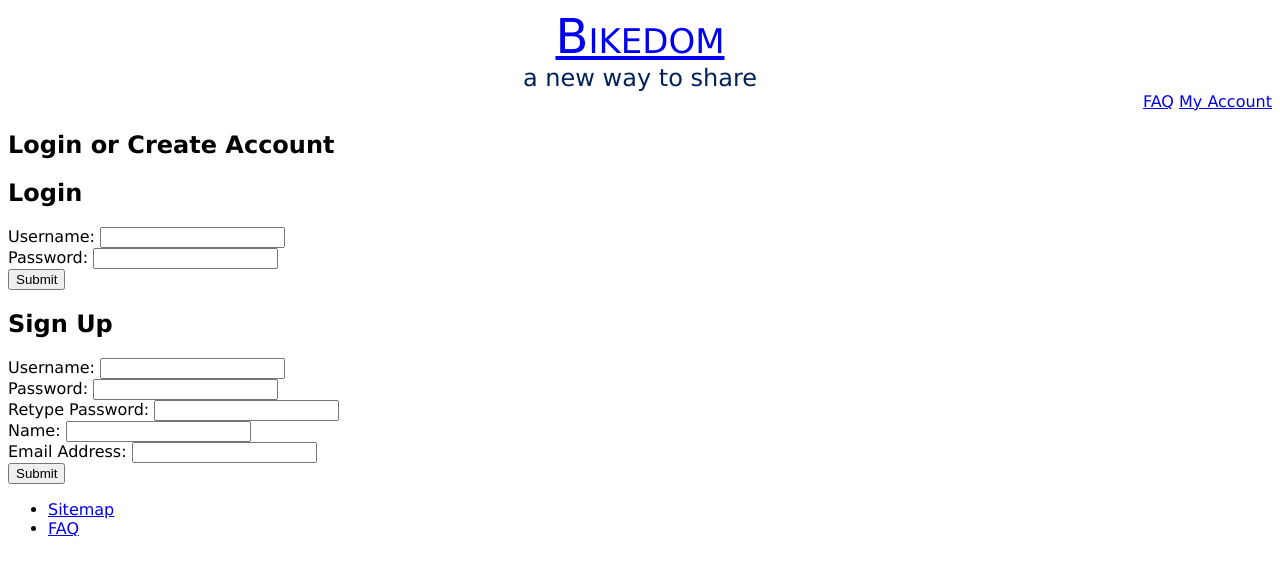
After one commit to blakearnold/Bikedom, a PHP site: page /login.php in a window 1280 px wide. The commit adds this page. Shown: the top 576 px of the page. Run offline with PHP 8.4, Linux system fonts and the light colour scheme.

Commit message:
login system implemented

```diff
--- a/layout.php
+++ b/layout.php
@@ -18,6 +18,14 @@ function print_header(){
 <div class="mainhead"><a href="bikedomHome.php" class='homelink'>Bikedom</a></div>
 <div class="subhead">a new way to share</div>
 <div class = "headlinks">
+<?php
+if(isset($_COOKIE['user'])){
+	?>
+	Welcome back <?php echo $_COOKIE['user']; ?>!
+	<a href="logout.php">Logout</a>
+<?php
+}
+?>
 <a href="faq.php">FAQ</a>
 <a href="account.php">My Account</a>
 </div>
--- /dev/null
+++ b/login.php
@@ -0,0 +1,54 @@
+<?php
+include 'layout.php';
+print_head_start();
+?>
+</head>
+<body>
+<?php
+print_header();
+?>
+<div class="body">
+<?php
+if(isset($_COOKIE["user"])){
+	?>
+		You are already logged in as <?php echo $_COOKIE["user"]; ?>!
+		<a href="logout.php">Logout?</a>
+	<?php
+		} else {
+	?>
+<h2>Login or Create Account</h2>
+<div class=Login>
+<h2>Login</h2>
+<form name="input" action="loginCheck.php" method="post">
+Username: <input type="text" name="user" /></br>
+Password: <input type="password" name="pwd" /></br>
+<input type="hidden" name="ref" value="<?php echo getenv("HTTP_REFERER"); ?>">
+<input type="submit" value="Submit" />
+</form>
+<h2>Sign Up</h2>
+<form name="signup" action="signup.php" method="post">
+Username: <input type="text" name="user" /></br>
+
+Password: <input type="password" name="pwd" /></br>
+
+Retype Password: <input type="password" name="pwd2" /></br>
+
+Name: <input type="text" name="name" /></br>
+
+Email Address: <input type="text" name="email" /></br>
+
+<input type="hidden" name="ref" value="<?php echo getenv("HTTP_REFERER"); ?>">
+<input type="submit" value="Submit" />
+</form>
+<?php
+	}
+?>
+</form>
+
+</div>
+
+<?php print_footer() ?>
+
+</body>
+
+</html>
--- /dev/null
+++ b/logout.php
@@ -0,0 +1,4 @@
+<?php
+setcookie ("user", $_COOKIE['user'], time() - 3600, "/");
+header('Location: bikedomHome.php');
+?>
```
Also changed, not shown: account.php (added, +30 -0 lines), loginCheck.php (added, +13 -0 lines).
